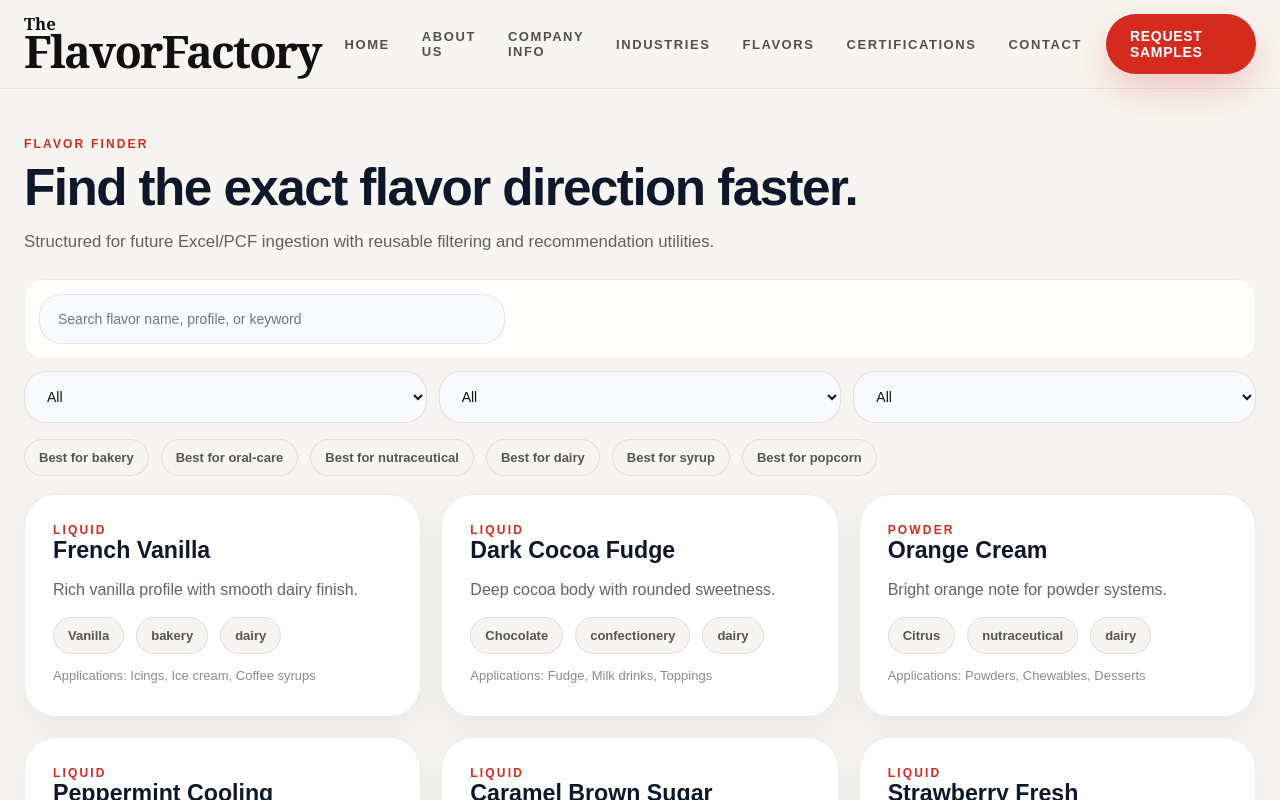
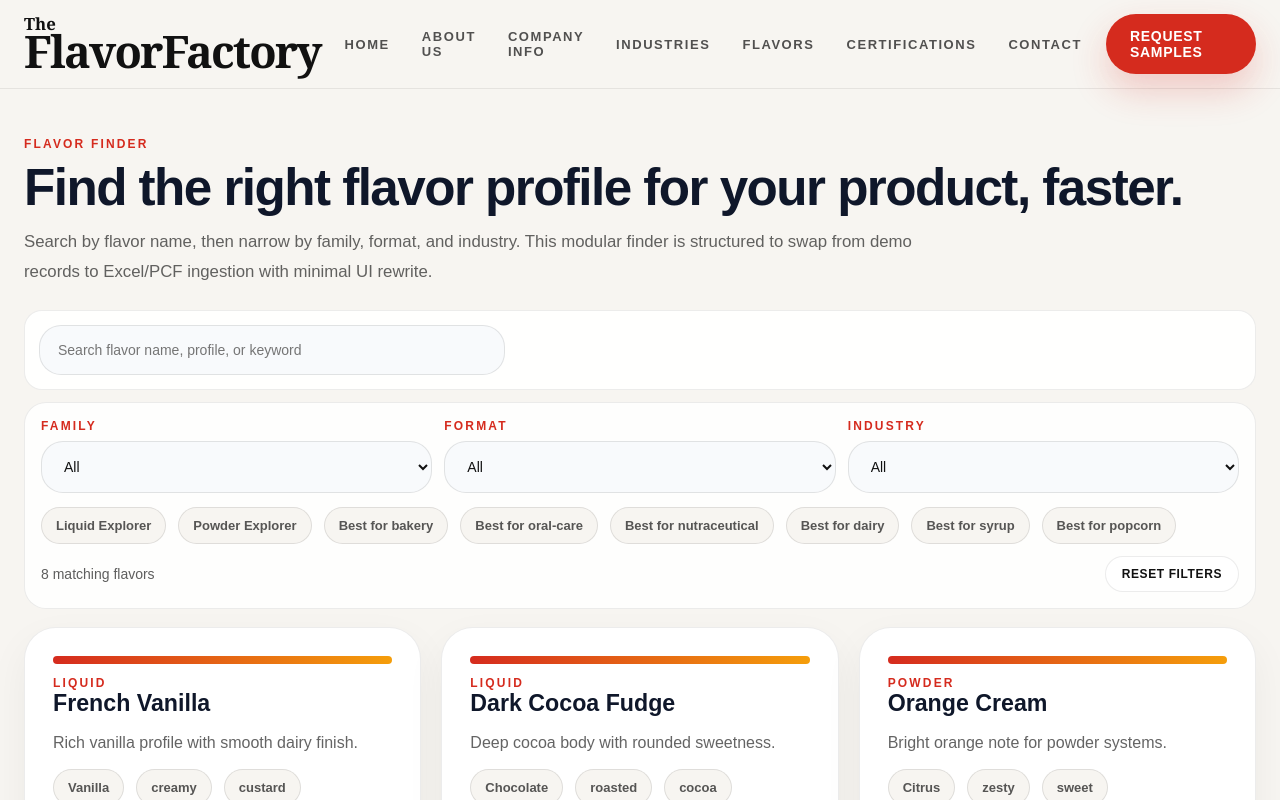
Before and after one commit to WixTheWolf/flavor-factory-site-v3, a Next.js app: page /flavors in a window 1280 px wide. Shown: the top 800 px of the page. Built offline with nearby package versions, Linux system fonts and the light colour scheme.

Commit message:
Polish premium copy, art direction, and flavor finder UX

```diff
--- a/app/flavors/page.tsx
+++ b/app/flavors/page.tsx
@@ -10,9 +10,9 @@ export default function FlavorsPage() {
         <section className="section" style={{ paddingTop: 48 }}>
           <div className="container">
             <div className="eyebrow">Flavor Finder</div>
-            <h1 className="section-title">Find the exact flavor direction faster.</h1>
-            <p className="section-subtext" style={{ marginTop: 14 }}>
-              Structured for future Excel/PCF ingestion with reusable filtering and recommendation utilities.
+            <h1 className="section-title">Find the right flavor profile for your product, faster.</h1>
+            <p className="section-subtext" style={{ marginTop: 14, maxWidth: 900 }}>
+              Search by flavor name, then narrow by family, format, and industry. This modular finder is structured to swap from demo records to Excel/PCF ingestion with minimal UI rewrite.
             </p>
             <FlavorFinder />
           </div>
--- a/app/globals.css
+++ b/app/globals.css
@@ -418,3 +418,50 @@ button, input, textarea, select { font: inherit; }
 }
 
 .mt-24{margin-top:24px;display:inline-flex;}
+
+.editorial-hero {
+  position: relative;
+  border-radius: 36px;
+  overflow: hidden;
+  min-height: 460px;
+  border: 1px solid rgba(255,255,255,.2);
+  box-shadow: 0 25px 70px rgba(17,24,39,.2);
+}
+.editorial-hero img { width: 100%; height: 100%; min-height: 460px; object-fit: cover; }
+.editorial-overlay { position: absolute; inset: 0; background: linear-gradient(120deg, rgba(12,18,31,.85), rgba(12,18,31,.3)); }
+.editorial-content { position: absolute; left: 36px; bottom: 36px; right: 36px; }
+
+.finder-surface {
+  background: rgba(255,255,255,.85);
+  border: 1px solid var(--border);
+  border-radius: 22px;
+  padding: 16px;
+}
+.finder-meta {
+  margin-top: 12px;
+  display: flex;
+  align-items: center;
+  justify-content: space-between;
+  gap: 12px;
+  font-size: 14px;
+  color: rgba(17,17,17,.68);
+}
+.finder-meta .light-btn { padding: 10px 16px; font-size: 12px; }
+
+.finder-card-polish { position: relative; overflow: hidden; transition: transform .25s ease, box-shadow .25s ease; }
+.finder-card-top {
+  height: 8px;
+  width: 100%;
+  border-radius: 999px;
+  background: linear-gradient(90deg, #d52b1e, #f59e0b);
+  margin-bottom: 12px;
+}
+.finder-card-polish:hover {
+  transform: translateY(-4px);
+  box-shadow: 0 24px 50px rgba(17,24,39,.12);
+}
+
+@media (max-width: 900px) {
+  .finder-meta { flex-direction: column; align-items: flex-start; }
+  .editorial-content { left: 24px; right: 24px; bottom: 24px; }
+}
--- a/components/flavors/FinderControls.tsx
+++ b/components/flavors/FinderControls.tsx
@@ -11,21 +11,30 @@ type Props = {
 export function FinderControls({ filters, families, industries, onChange }: Props) {
   return (
     <div style={{ display: "grid", gridTemplateColumns: "repeat(3, minmax(0,1fr))", gap: 12 }}>
+      <label>
+        <div className="eyebrow" style={{ marginBottom: 8 }}>Family</div>
         <SelectBox value={filters.family} onChange={(e) => onChange({ ...filters, family: e.target.value })}>
           <option>All</option>
           {families.map((item) => <option key={item}>{item}</option>)}
         </SelectBox>
+      </label>
 
+      <label>
+        <div className="eyebrow" style={{ marginBottom: 8 }}>Format</div>
         <SelectBox value={filters.format} onChange={(e) => onChange({ ...filters, format: e.target.value as FlavorFilters["format"] })}>
           <option>All</option>
           <option>Liquid</option>
           <option>Powder</option>
         </SelectBox>
+      </label>
 
+      <label>
+        <div className="eyebrow" style={{ marginBottom: 8 }}>Industry</div>
         <SelectBox value={filters.industry} onChange={(e) => onChange({ ...filters, industry: e.target.value as FlavorFilters["industry"] })}>
           <option value="All">All</option>
           {industries.map((item) => <option key={item} value={item}>{item}</option>)}
         </SelectBox>
+      </label>
     </div>
   );
 }
--- a/components/flavors/FlavorCard.tsx
+++ b/components/flavors/FlavorCard.tsx
@@ -3,15 +3,17 @@ import { Card } from "@/components/ui/Card";
 
 export function FlavorCard({ flavor }: { flavor: Flavor }) {
   return (
-    <Card>
+    <Card className="finder-card-polish">
+      <div className="finder-card-top" />
       <div className="eyebrow">{flavor.format}</div>
       <h3>{flavor.name}</h3>
       <p>{flavor.notes}</p>
       <div className="showcase-pills" style={{ marginTop: 12 }}>
         <span className="soft-pill">{flavor.family}</span>
-        {flavor.industries.slice(0, 2).map((item) => <span className="soft-pill" key={item}>{item}</span>)}
+        {flavor.profile.slice(0, 2).map((item) => <span className="soft-pill" key={item}>{item}</span>)}
       </div>
-      <p style={{ marginTop: 10, opacity: 0.75, fontSize: 13 }}>Applications: {flavor.applications.join(", ")}</p>
+      <p style={{ marginTop: 10, opacity: 0.75, fontSize: 13 }}>Industries: {flavor.industries.join(", ")}</p>
+      <p style={{ marginTop: 6, opacity: 0.75, fontSize: 13 }}>Applications: {flavor.applications.join(", ")}</p>
     </Card>
   );
 }
--- a/components/flavors/FlavorFinder.tsx
+++ b/components/flavors/FlavorFinder.tsx
@@ -16,22 +16,29 @@ export function FlavorFinder() {
 
   const families = useMemo(() => Array.from(new Set(demoFlavors.map((item) => item.family))).sort(), []);
   const industries = useMemo(() => Array.from(new Set(demoFlavors.flatMap((item) => item.industries))).sort(), []);
-
   const results = useMemo(() => filterFlavors(demoFlavors, filters), [filters]);
 
   return (
     <section>
       <StickySearchBar value={filters.search} onChange={(search) => setFilters((prev) => ({ ...prev, search }))} />
-      <div style={{ marginTop: 12 }}>
+
+      <div className="finder-surface" style={{ marginTop: 12 }}>
         <FinderControls filters={filters} families={families} industries={industries} onChange={setFilters} />
-      </div>
 
-      <div className="showcase-pills" style={{ marginTop: 16 }}>
-        {quickIndustry.map((item) => (
-          <button key={item} className={`soft-pill ${filters.industry === item ? "active-chip" : ""}`} onClick={() => setFilters((prev) => ({ ...prev, industry: item }))}>
-            Best for {item}
-          </button>
-        ))}
+        <div className="showcase-pills" style={{ marginTop: 14 }}>
+          <button className={`soft-pill ${filters.format === "Liquid" ? "active-chip" : ""}`} onClick={() => setFilters((p) => ({ ...p, format: "Liquid" }))}>Liquid Explorer</button>
+          <button className={`soft-pill ${filters.format === "Powder" ? "active-chip" : ""}`} onClick={() => setFilters((p) => ({ ...p, format: "Powder" }))}>Powder Explorer</button>
+          {quickIndustry.map((item) => (
+            <button key={item} className={`soft-pill ${filters.industry === item ? "active-chip" : ""}`} onClick={() => setFilters((prev) => ({ ...prev, industry: item }))}>
+              Best for {item}
+            </button>
+          ))}
+        </div>
+
+        <div className="finder-meta">
+          <span>{results.length} matching flavors</span>
+          <button className="light-btn" onClick={() => setFilters({ search: "", family: "All", format: "All", industry: "All" })}>Reset filters</button>
+        </div>
       </div>
 
       <div className="section" style={{ paddingTop: 18 }}>
@@ -42,7 +49,7 @@ export function FlavorFinder() {
         {results.length === 0 && (
           <div className="showcase" style={{ marginTop: 18 }}>
             <h3>No exact match found.</h3>
-            <p className="section-subtext">Try broadening your filters or request a custom flavor recommendation.</p>
+            <p className="section-subtext">Try broadening your filters, switching format, or request a custom recommendation from our team.</p>
             <Button href="/request-samples">Request Samples</Button>
           </div>
         )}
--- a/components/home/IndustriesSection.tsx
+++ b/components/home/IndustriesSection.tsx
@@ -9,6 +9,9 @@ export function IndustriesSection() {
           <div>
             <div className="eyebrow">Industries</div>
             <h2 className="section-title">Built for real production categories.</h2>
+            <p className="section-subtext" style={{ marginTop: 12, maxWidth: 720 }}>
+              From high-volume food programs to regulated wellness and pharma formats, we shape profiles for how products are actually processed and consumed.
+            </p>
           </div>
           <Link className="light-btn" href="/industries">View all industries</Link>
         </div>
@@ -19,6 +22,7 @@ export function IndustriesSection() {
               <img src={item.heroImage} alt={item.name} />
               <div className="path-overlay" />
               <div className="path-content">
+                <div className="path-tag">{item.applications[0]}</div>
                 <h3>{item.name}</h3>
                 <p>{item.summary}</p>
               </div>
--- a/data/site-copy.ts
+++ b/data/site-copy.ts
@@ -1,20 +1,20 @@
 export const siteCopy = {
   brand: "The Flavor Factory",
   heroKicker: "Family-Owned • Southern California",
-  heroTitle: "High quality liquid and powder flavor solutions.",
+  heroTitle: "Premium custom liquid & powder flavor solutions.",
   heroText:
-    "We help brands and manufacturers move faster from concept to production with practical flavor development, low minimum order quantities, and responsive service.",
+    "We partner with product teams that need flavor systems that taste right, run right, and scale right. From first sample to production, our work stays practical, responsive, and quality-focused.",
   trustPoints: [
     "Custom liquid and powder flavor manufacturing",
     "Low minimum order quantities",
     "Fast lead times for standard orders",
-    "Customer-first support from sample to scale",
+    "Flavor matching, reformulation, and new development",
   ],
   companyInfoBullets: [
     "Family-owned Southern California manufacturer",
     "Custom, proprietary, and exclusive flavor development",
-    "Liquid and powder capabilities",
-    "Support across bakery, confectionery, dairy, nutraceutical, oral care, pharmaceutical, popcorn, and syrup",
+    "Liquid and powder capabilities for commercial scale",
+    "Programs across bakery, confectionery, dairy, nutraceutical, oral care, pharmaceutical, popcorn, and syrup",
   ],
   certifications: ["SQF", "GMP", "Kosher", "Halal", "FDA Registered Facility"],
   shortcuts: [
```
Also changed, not shown: app/about/page.tsx (+25 -6 lines), app/company-info/page.tsx (+28 -4 lines), app/industries/page.tsx (+13 -2 lines), components/home/HeroSection.tsx (+12 -1 lines). Lines whose indentation alone changed are shown as unchanged.
